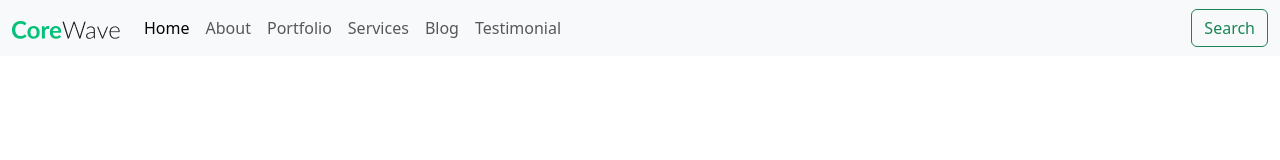
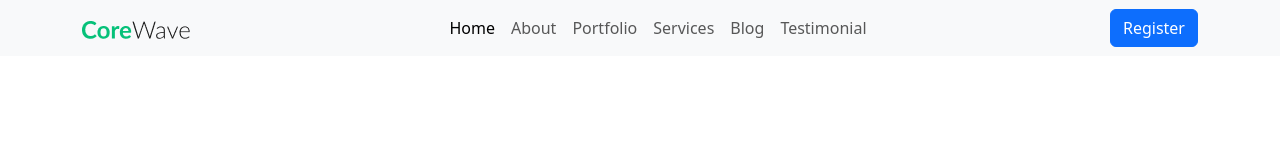
Before and after one commit to halimaashanta-collab/core-wave, a plain HTML site: page index.html in a window 1280 px wide. Drawn offline with Linux system fonts and the light colour scheme.

Commit message:
first commit

```diff
--- a/index.html
+++ b/index.html
@@ -9,13 +9,13 @@
 </head>
 <body>
     <nav class="navbar navbar-expand-lg bg-body-tertiary">
-  <div class="container-fluid">
+  <div class="container">
     <a class="navbar-brand" href="#"><img src="./images/navlogo.png" alt=""></a>
     <button class="navbar-toggler" type="button" data-bs-toggle="collapse" data-bs-target="#navbarScroll" aria-controls="navbarScroll" aria-expanded="false" aria-label="Toggle navigation">
       <span class="navbar-toggler-icon"></span>
     </button>
     <div class="collapse navbar-collapse" id="navbarScroll">
-        <ul class="navbar-nav me-auto mb-2 mb-lg-0">
+        <ul class="navbar-nav m-auto mb-2 mb-lg-0">
         <li class="nav-item">
           <a class="nav-link active" aria-current="page" href="#">Home</a>
         </li>
@@ -37,7 +37,7 @@
       </ul>
 
       <!-- button -->
-        <button class="btn btn-outline-success" type="submit">Search</button>
+        <button type="button" class="btn btn-primary">Register</button>
       </form>
     </div>
   </div>
```
